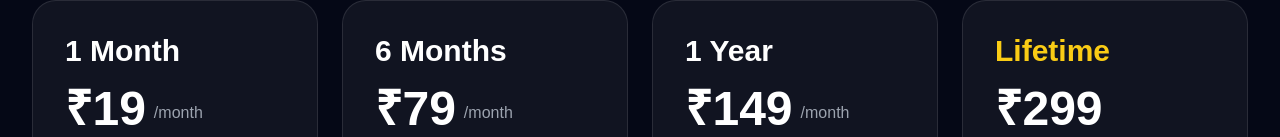
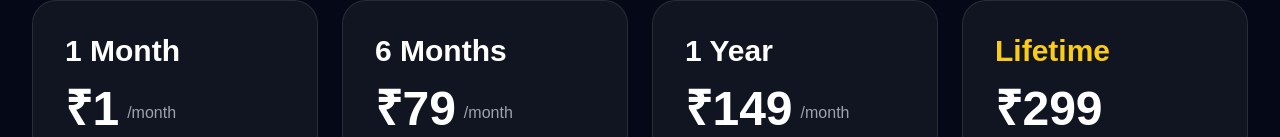
Before and after one commit to tradingjournalfx0-lab/journal, a React (Vite) app in the folder client/: page /plan in a window 1280 px wide. Shown: the part 663-800 px from the top of the page. Built offline with nearby package versions, Linux system fonts and the light colour scheme; no server answers.

Commit message:
payment amount chenge

```diff
--- a/client/src/components/subscription/Plan.jsx
+++ b/client/src/components/subscription/Plan.jsx
@@ -153,9 +153,9 @@ export default function Plan() {
 
       title:"1 Month",
 
-      price:19,
+      price:1,
 
-      amount:19,
+      amount:1,
 
       duration:"1 Month",
 
--- a/client/src/pages/Subscription.jsx
+++ b/client/src/pages/Subscription.jsx
@@ -151,9 +151,9 @@ export default function Subscription() {
 
       title:"1 Month",
 
-      price:19,
+      price:1,
 
-      amount:19,
+      amount:1,
 
       duration:"1 Month",
 
```
